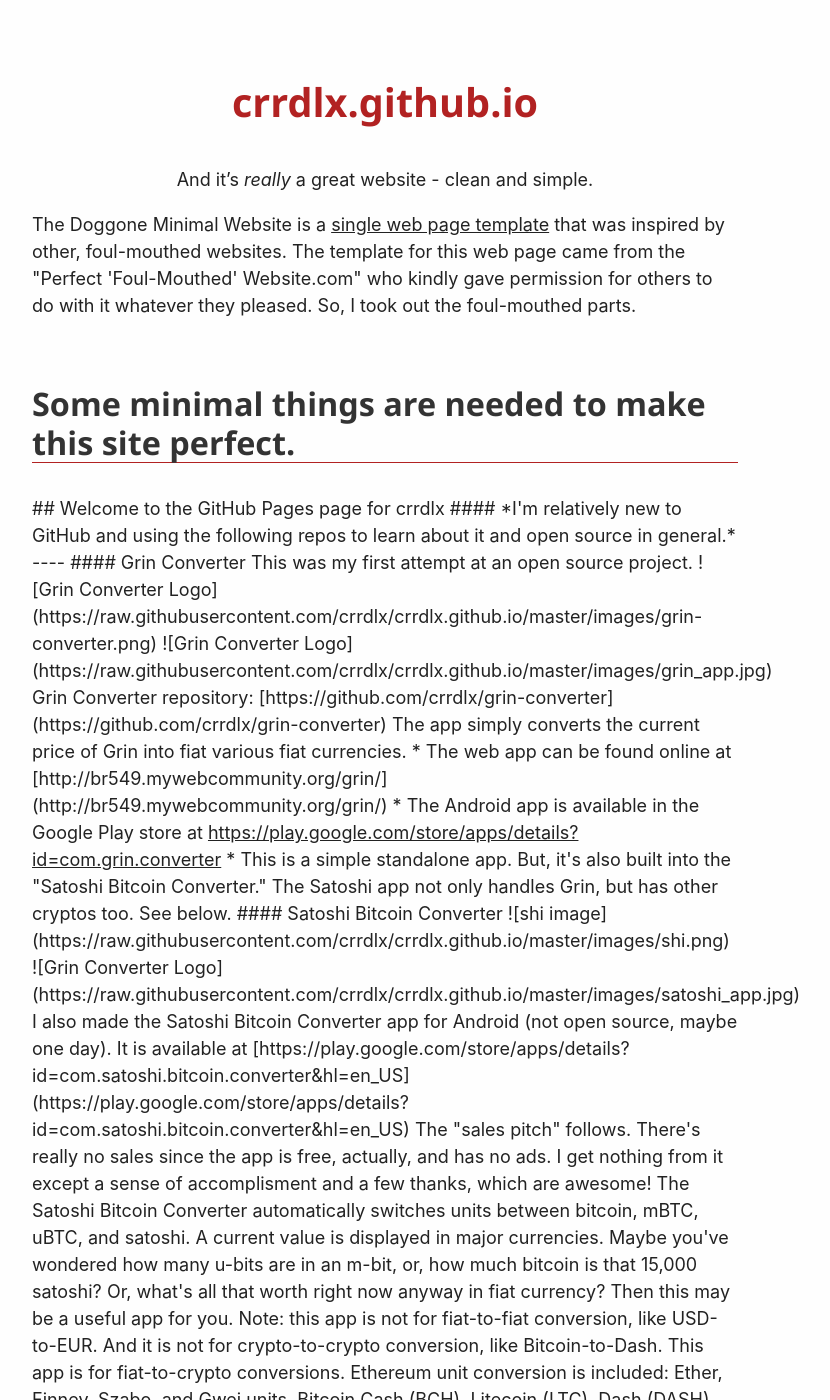
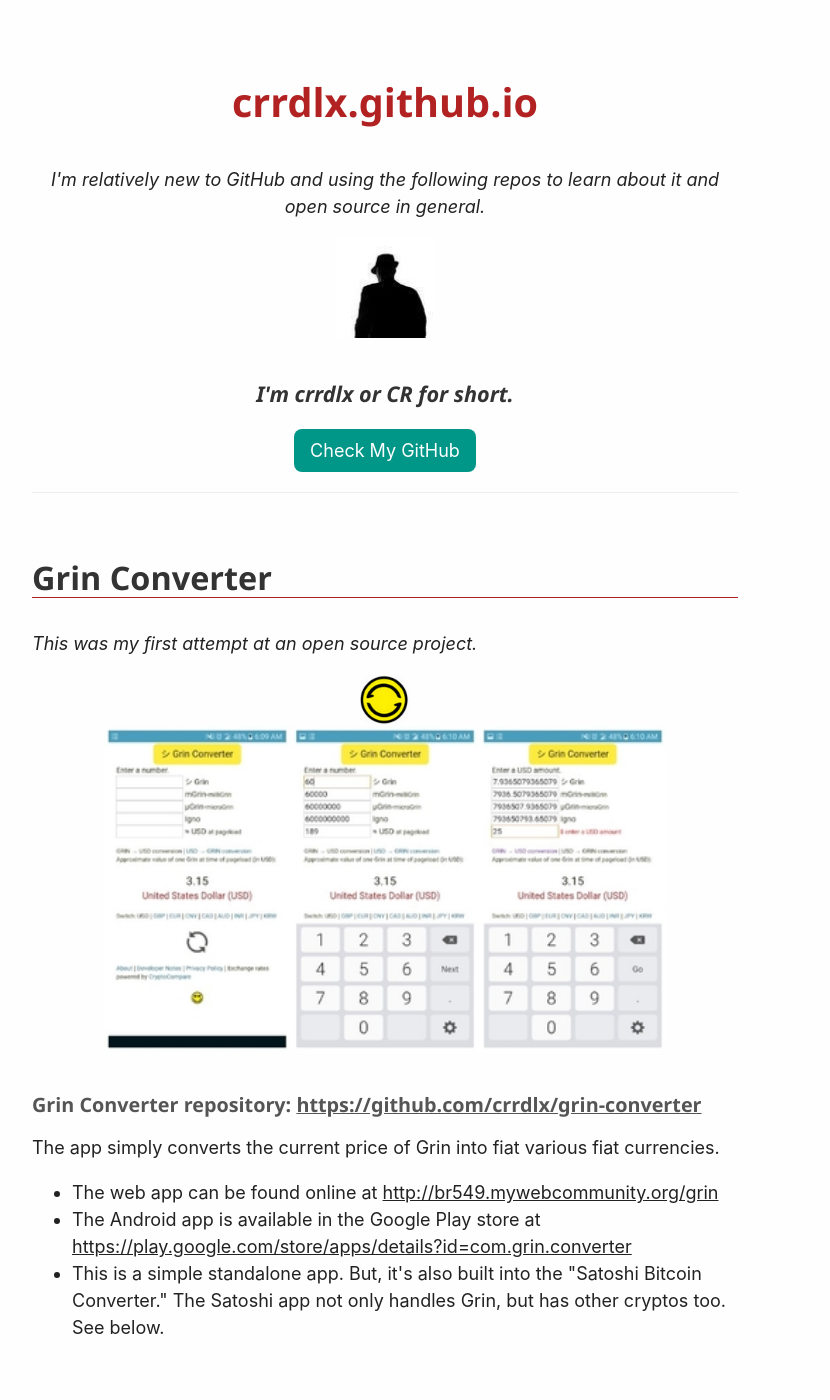
Before and after one commit to crrdlx/crrdlx.github.io, a Jekyll site: the page index.html, which Jekyll copies as it is, in a window 1280 px wide and 1400 px high. Shown: the whole window, without its empty margins (255-1085 px from the left). Built offline with Jekyll 4.4.1, drawn with Linux system fonts in a browser that asks for light colours; comment, search, counter and statistics services are not loaded; some of the changed text lies outside the part shown.

Commit message:
Update index.html

```diff
--- a/index.html
+++ b/index.html
@@ -73,56 +73,69 @@ h6 {
 <a name="home_title"></a>
 <h1 id="crrdlx-github-io"><span style="color:firebrick"> <strong>crrdlx.github.io</strong></span></h1>
 
-<p style="text-align:center">And it’s <em>really</em> a great website - clean and simple.</p>
-<p>The Doggone Minimal Website is a <u>single web page template</u> that was inspired by other, foul-mouthed websites. The template for this web page came from the "Perfect 'Foul-Mouthed' Website.com" who kindly gave permission for others to do with it whatever they pleased. So, I took out the foul-mouthed parts.</p>
+<p style="text-align:center"><em>I'm relatively new to GitHub and using the following repos to learn about it and open source in general.</em></p>
+<img src="images/crrdlx.jpg" class="centered" width=100px>
+<h5 id="welcome" style="text-align:center">I'm crrdlx or CR for short.</h5>
+<div class="w3-container" style="text-align:center">
+    <a href="https://github.com/crrdlx" class="w3-button w3-round-large w3-teal">Check My GitHub</a>
+</div>
+<hr>
+<h2>Grin Converter</h2>
+<p><em>This was my first attempt at an open source project.</em></p>
+<img src="images/grin-converter.png" class="centered" width=50px>
+<img src="images/grin_app.jpg" class="centered" width=80%>
 
-<h2 id="seriously-minimal">Some minimal things are needed to make this site perfect.</h2>
-## Welcome to the GitHub Pages page for crrdlx
+<h6>Grin Converter repository: <a href="https://github.com/crrdlx/grin-converter">https://github.com/crrdlx/grin-converter</a></h6>
+<p>The app simply converts the current price of Grin into fiat various fiat currencies.</p>
+<ul>
+<li>The web app can be found online at <a href="http://br549.mywebcommunity.org/grin">http://br549.mywebcommunity.org/grin</a></li>
+<li>The Android app is available in the Google Play store at <a href="https://play.google.com/store/apps/details?id=com.grin.converter">https://play.google.com/store/apps/details?id=com.grin.converter</a></li>
+<li>This is a simple standalone app. But, it's also built into the "Satoshi Bitcoin Converter." The Satoshi app not only handles Grin, but has other cryptos too. See below.</li>
+</ul>
 
-#### *I'm relatively new to GitHub and using the following repos to learn about it and open source in general.*
-----
-#### Grin Converter
+<h2>Satoshi Bitcoin Converter</h2>
+<img src="images/shi.png" class="centered" width=50px>
+<img src="images/satoshi_app.jpg" class="centered" width=80%>
+<h6>Satoshi Bitcoin Converter repository: <a href="https://github.com/crrdlx/satoshi-bitcoin-converter">https://github.com/crrdlx/satoshi-bitcoin-converter</a></h6>
+<p>I also made the Satoshi Bitcoin Converter app for Android (not open source, maybe one day). It is available at <a href="https://play.google.com/store/apps/details?id=com.satoshi.bitcoin.converter&hl=en_US">https://play.google.com/store/apps/details?id=com.satoshi.bitcoin.converter&hl=en_US</a> The "sales pitch" follows. There's really no sales since the app is free, actually, and has no ads. I get nothing from it except a sense of accomplisment and a few thanks, which are awesome!</p>
+<em>
+<p>The Satoshi Bitcoin Converter automatically switches units between bitcoin, mBTC, uBTC, and satoshi. A current value is displayed in major currencies. Maybe you've wondered how many u-bits are in an m-bit, or, how much bitcoin is that 15,000 satoshi? Or, what's all that worth right now anyway in fiat currency? Then this may be a useful app for you.</p>
 
-This was my first attempt at an open source project.
+<p>Note: this app is not for fiat-to-fiat conversion, like USD-to-EUR. And it is not for crypto-to-crypto conversion, like Bitcoin-to-Dash. This app is for fiat-to-crypto conversions.</p>
 
-![Grin Converter Logo](https://raw.githubusercontent.com/crrdlx/crrdlx.github.io/master/images/grin-converter.png)
+<p>Ethereum unit conversion is included: Ether, Finney, Szabo, and Gwei units.</p>
 
-![Grin Converter Logo](https://raw.githubusercontent.com/crrdlx/crrdlx.github.io/master/images/grin_app.jpg)
+<p>Bitcoin Cash (BCH), Litecoin (LTC), Dash (DASH), NEO (NEO), NeoGAS (GAS), Dogecoin (DOGE), and Grin (GRIN) support have been included as well.</p>
 
-Grin Converter repository: [https://github.com/crrdlx/grin-converter](https://github.com/crrdlx/grin-converter)
+<p>Supported currencies: USD, GBP, EUR, CNY, CAD, AUD, INR, JPY, KRW, and many others.</p>
+</em>
 
-The app simply converts the current price of Grin into fiat various fiat currencies.
-* The web app can be found online at [http://br549.mywebcommunity.org/grin/](http://br549.mywebcommunity.org/grin/)
-* The Android app is available in the Google Play store at <a href="https://play.google.com/store/apps/details?id=com.grin.converter">https://play.google.com/store/apps/details?id=com.grin.converter</a>
-* This is a simple standalone app. But, it's also built into the "Satoshi Bitcoin Converter." The Satoshi app not only handles Grin, but has other cryptos too. See below.
+<h2>Doggone Minimal Website (DMW)</h2>
+<h6>DMW repository: <a href="https://github.com/crrdlx/doggone-minimal-website">https://github.com/crrdlx/doggone-minimal-website</a></h6>
+<p>The "DMW" is a template for a simple, clean, one-page website. It fits and looks great on any browser.</p>
+<p>Better, the DMW can be viewed at this link: <a href="https://crrdlx.github.io/pages/dmw.html">https://crrdlx.github.io/pages/dmw.html</a></p>
 
-#### Satoshi Bitcoin Converter
+<h2>PureCSS</h2>
+<h6>PureCSS repository: <a href="https://github.com/crrdlx/purecss">https://github.com/crrdlx/purecss</a></h6>
+<p>This is a template from Yahoo! for a responsive website. It looks good on a desktop/laptop, tablet, or phone. I'm trying to mash it up with the Doggone Minimal Website.</p>
+<p>It can be viewed live online at: <a href="http://br549.mywebcommunity.org/pure">http://br549.mywebcommunity.org/pure</a></p>
 
-![shi image](https://raw.githubusercontent.com/crrdlx/crrdlx.github.io/master/images/shi.png)
 
-![Grin Converter Logo](https://raw.githubusercontent.com/crrdlx/crrdlx.github.io/master/images/satoshi_app.jpg)
-
-I also made the Satoshi Bitcoin Converter app for Android (not open source, maybe one day). It is available at [https://play.google.com/store/apps/details?id=com.satoshi.bitcoin.converter&hl=en_US](https://play.google.com/store/apps/details?id=com.satoshi.bitcoin.converter&hl=en_US) The "sales pitch" follows. There's really no sales since the app is free, actually, and has no ads. I get nothing from it except a sense of accomplisment and a few thanks, which are awesome!
-
-The Satoshi Bitcoin Converter automatically switches units between bitcoin, mBTC, uBTC, and satoshi. A current value is displayed in major currencies. Maybe you've wondered how many u-bits are in an m-bit, or, how much bitcoin is that 15,000 satoshi? Or, what's all that worth right now anyway in fiat currency? Then this may be a useful app for you.
-
-Note: this app is not for fiat-to-fiat conversion, like USD-to-EUR. And it is not for crypto-to-crypto conversion, like Bitcoin-to-Dash. This app is for fiat-to-crypto conversions.
-
-Ethereum unit conversion is included: Ether, Finney, Szabo, and Gwei units.
-
-Bitcoin Cash (BCH), Litecoin (LTC), Dash (DASH), NEO (NEO), NeoGAS (GAS), Dogecoin (DOGE), and Grin (GRIN) support have been included as well.
-
-Supported currencies: USD, GBP, EUR, CNY, CAD, AUD, INR, JPY, KRW, and many others.
-
-#### PureCSS
-This is a template from Yahoo! for a responsive website. It looks good on a desktop/laptop, tablet, or phone. I'm trying to mash it up with the Doggone Minimal Website.
-PureCSS repository: [https://github.com/crrdlx/purecss](https://github.com/crrdlx/purecss) or it can be viewed live online at: [PureCSS example](http://br549.mywebcommunity.org/pure/)
-
-#### Doggone Minimal Website
-
-The "DMW" is a template for a simple, clean, one-page website. It fits and looks great on any browser.
-The DMW repository is here: [https://github.com/crrdlx/doggone-minimal-website](https://github.com/crrdlx/doggone-minimal-website)
-
-Better, the DMW can be viewed at this link: [Doggone Minimal Website in action](https://crrdlx.github.io/pages/dmw.html)
-  </body>
+<!-- Default Statcounter code for crrdlx.github.io
+https://crrdlx.github.io/ -->
+<script type="text/javascript">
+    var sc_project=12155963;
+    var sc_invisible=1;
+    var sc_security="a6daac1f";
+    </script>
+    <script type="text/javascript"
+    src="https://www.statcounter.com/counter/counter.js"
+    async></script>
+    <noscript><div class="statcounter"><a title="Web Analytics"
+    href="https://statcounter.com/" target="_blank"><img
+    class="statcounter"
+    src="https://c.statcounter.com/12155963/0/a6daac1f/1/"
+    alt="Web Analytics"></a></div></noscript>
+    <!-- End of Statcounter Code -->
+</body>
 </html>
```
